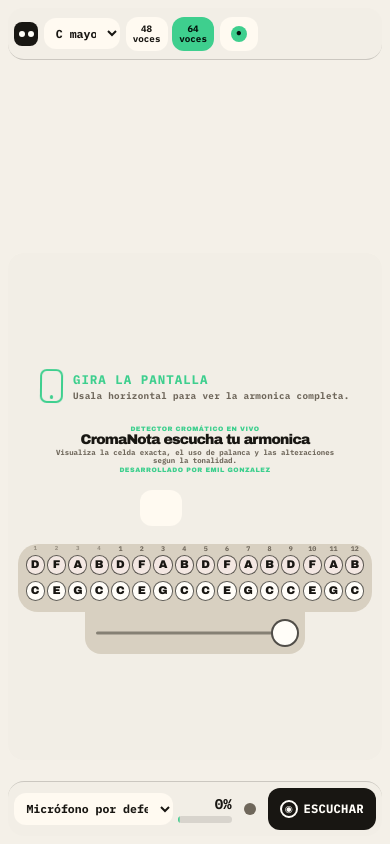
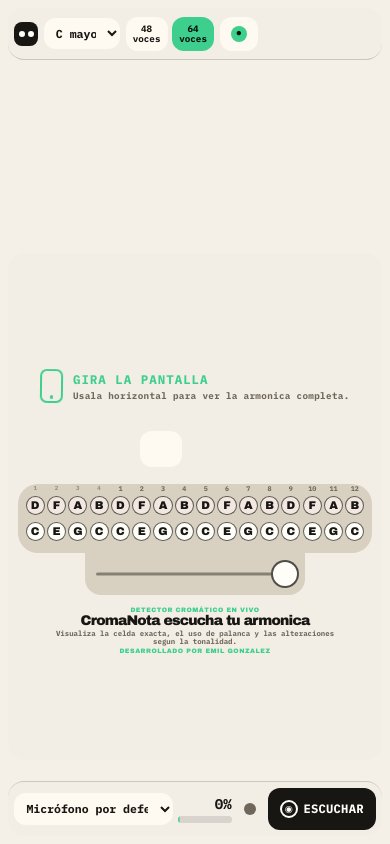
Before and after one commit to emilrichardo/armonicacromatica, a React (Vite) app: page / in a window 390 px wide. Built offline with nearby package versions, Linux system fonts and the light colour scheme.

Commit message:
Move intro below harmonica on mobile

```diff
--- a/src/App.css
+++ b/src/App.css
@@ -990,12 +990,30 @@
   }
 
   .layout-panel {
+    grid-template-areas:
+      'orientation'
+      'readout'
+      'harmonica'
+      'intro';
     min-height: 0;
     align-content: center;
     padding: 0.8rem 0.6rem;
   }
 
+  .orientation-prompt {
+    grid-area: orientation;
+  }
+
+  .layout-note-readout {
+    grid-area: readout;
+  }
+
+  .harmonica-scroll {
+    grid-area: harmonica;
+  }
+
   .app-intro {
+    grid-area: intro;
     gap: 0.08rem;
     min-height: 48px;
   }
```
